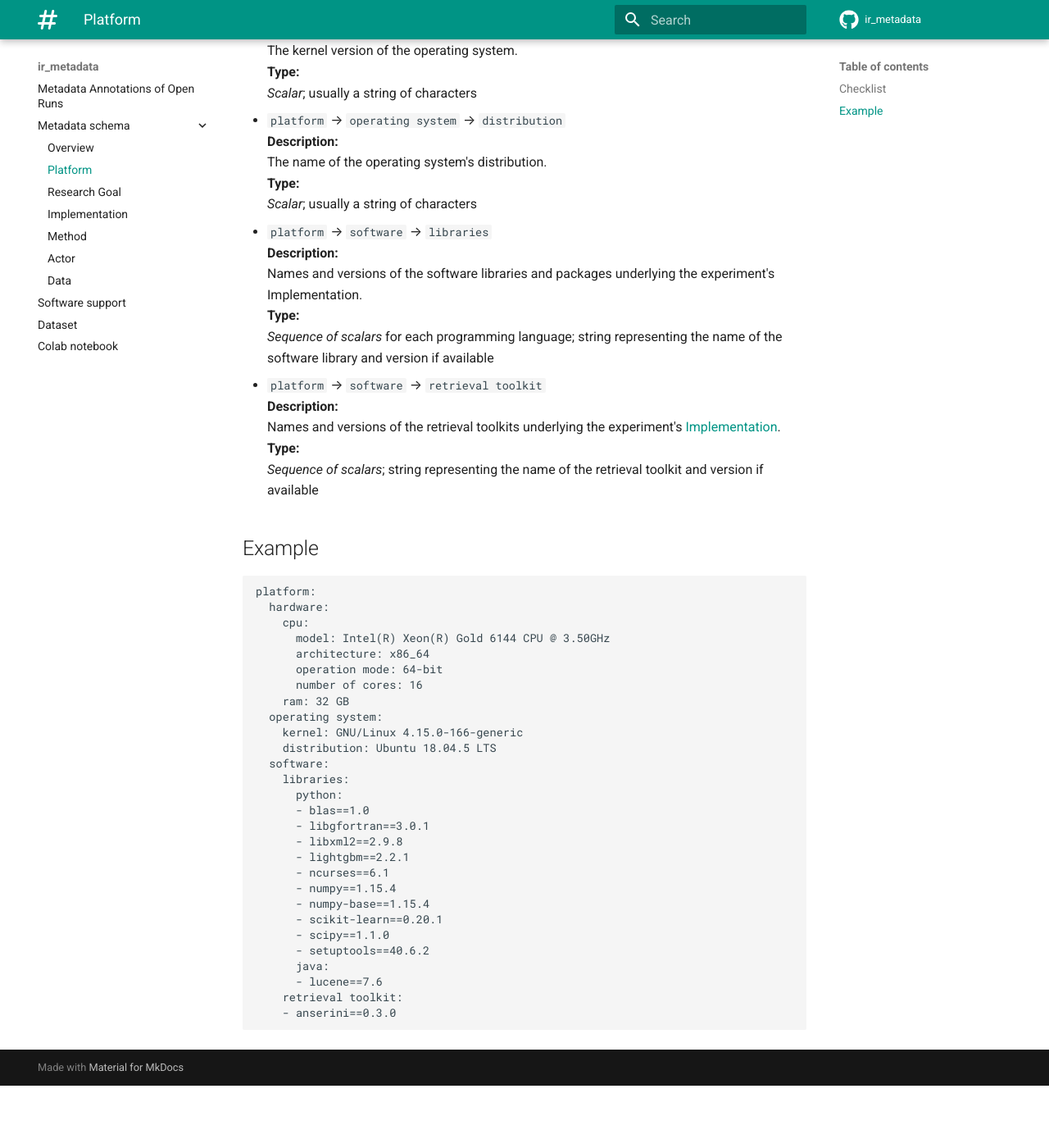
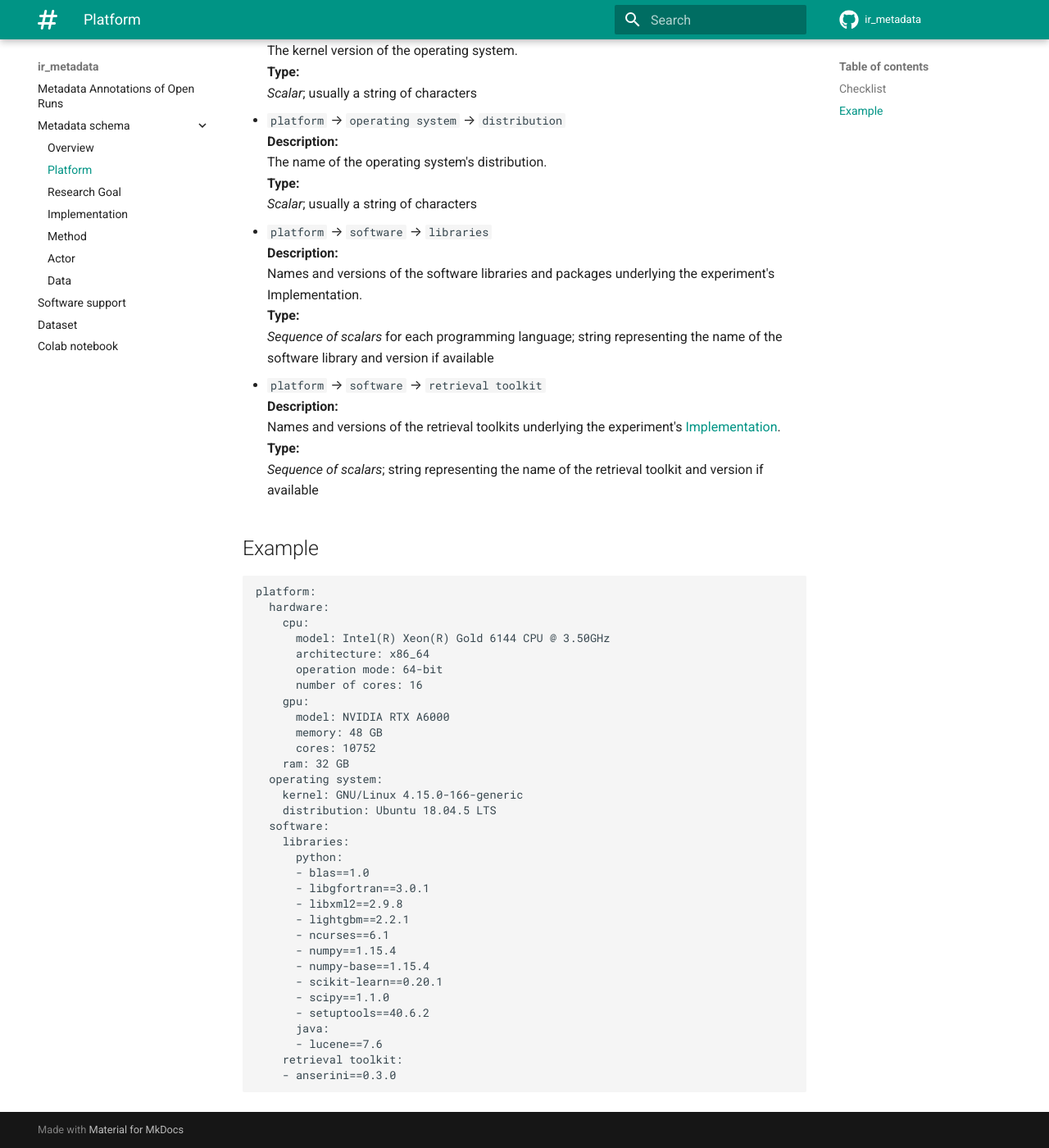
Before and after one commit to irgroup/ir_metadata, an MkDocs documentation site: the page built from docs/metadata/platform.md, in a window 1280 px wide and 1400 px high, scrolled down 1437 px. Shown: the whole window at 82% size. Built offline with MkDocs 1.6.1 and Material for MkDocs 9.7.7, drawn with Linux system fonts in a browser that asks for light colours; comment, search, counter and statistics services are not loaded; before the commit the page ends 2761 px from its top, so only the background shows below that.

Commit message:
add gpu to the example

```diff
--- a/docs/metadata/platform.md
+++ b/docs/metadata/platform.md
@@ -75,6 +75,10 @@ platform:
       architecture: x86_64
       operation mode: 64-bit
       number of cores: 16
+    gpu:
+      model: NVIDIA RTX A6000
+      memory: 48 GB
+      cores: 10752
     ram: 32 GB
   operating system:
     kernel: GNU/Linux 4.15.0-166-generic
```
